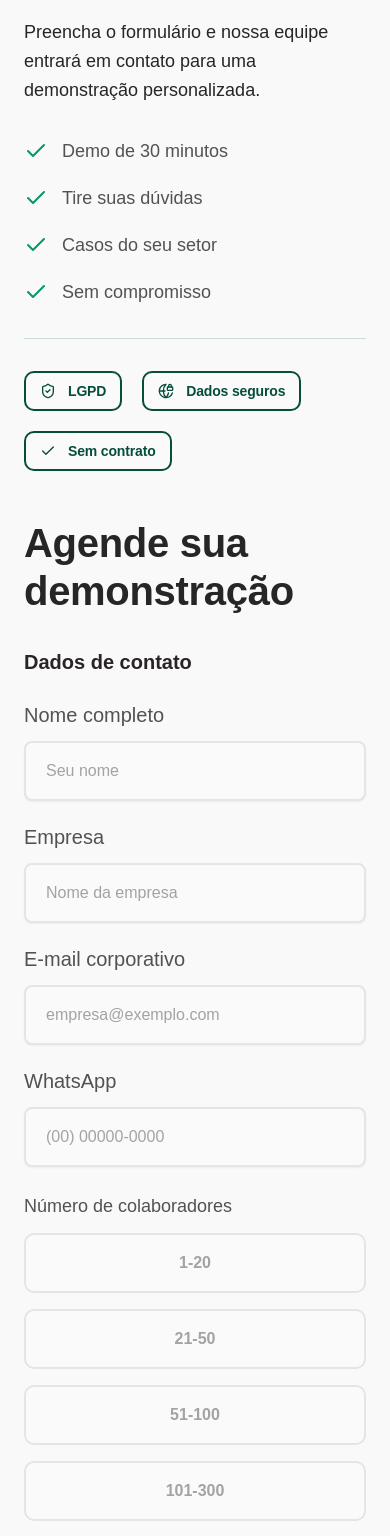
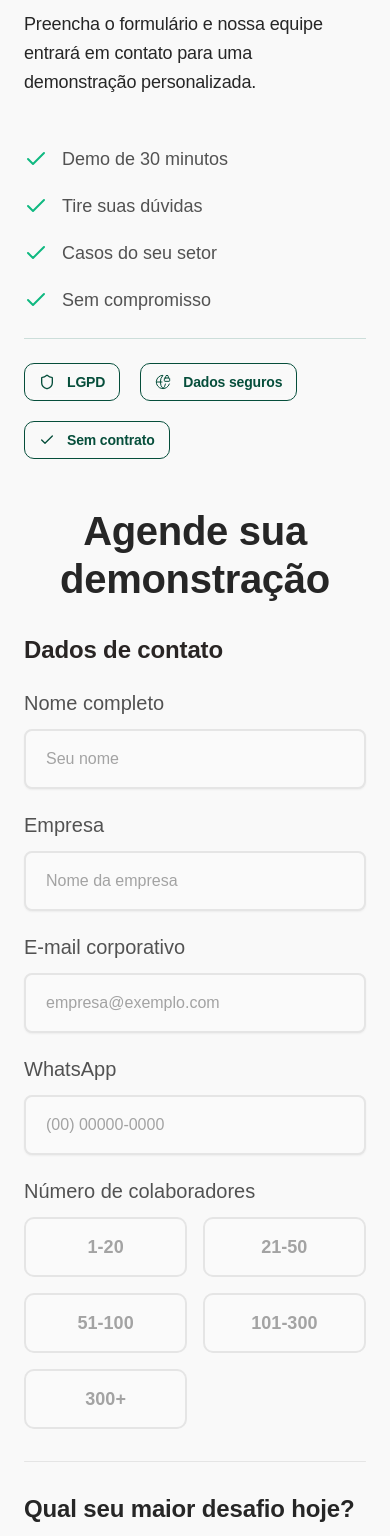
Before and after one commit to RHRECRUITER/rhdpeople.com.br, a React (Vite) app: page / in a window 390 px wide. Shown: the part 5588-7124 px from the top of the page. Built offline with nearby package versions, Linux system fonts and the light colour scheme; no server answers.

Commit message:
fix: ajusta css da seção de forms

```diff
--- a/src/modules/landing/components/LeadForm.tsx
+++ b/src/modules/landing/components/LeadForm.tsx
@@ -16,6 +16,7 @@ import {
   LABEL_STYLE,
   LEAD_CONTAINER,
   SEAL_BADGE,
+  SECTION_HEADING,
   SUBMIT_BUTTON,
 } from '../lib/lead.styles';
 import { formatPhone } from '../lib/lead.utils';
@@ -73,8 +74,8 @@ export function LeadForm({ content = DEFAULT_LEAD }: LeadFormProps) {
   return (
     <section className={cn(SECTION_SURFACE, 'relative min-h-256 flex')} id="demonstracao">
       <div className={cn(LEAD_CONTAINER, 'relative flex-1')}>
-        <div className="flex h-full flex-col gap-12 lg:grid lg:grid-cols-[1fr_1fr] lg:gap-15.75">
-          <div className="relative flex flex-col items-start gap-8 lg:my-auto lg:h-full lg:max-h-195 lg:max-w-xl lg:gap-10">
+        <div className="flex h-full flex-col gap-12 lg:grid lg:grid-cols-[1fr_1fr] lg:gap-15.75 xl:grid-cols-[minmax(0,1fr)_37.0625rem]">
+          <div className="relative flex flex-col items-start gap-6 lg:my-auto lg:h-full lg:max-h-195 lg:max-w-xl">
             <span className={cn(EYEBROW_BADGE, 'relative z-10')}>{content.eyebrow}</span>
 
             <div className="relative z-10 flex flex-col gap-5">
@@ -84,15 +85,15 @@ export function LeadForm({ content = DEFAULT_LEAD }: LeadFormProps) {
                   {content.titleHighlight}
                 </span>
               </h2>
-              <p className="max-w-128.75 text-lg text-neutral-800 leading-relaxed sm:text-xl lg:text-2xl lg:leading-7.5 dark:text-neutral-50">
+              <p className="max-w-128.25 font-heading text-lg text-neutral-800 leading-relaxed tracking-[-0.15px] sm:text-xl lg:text-2xl lg:leading-7.5 dark:text-neutral-50">
                 {content.description}
               </p>
             </div>
 
-            <ul className="relative z-10 flex flex-col gap-5">
+            <ul className="relative z-10 mt-6 flex flex-col gap-5">
               {content.checkpoints.map((checkpoint) => (
                 <li className="flex items-center gap-3.5" key={checkpoint}>
-                  <Check className="size-6 shrink-0 text-emerald-600 dark:text-emerald-300" />
+                  <Check className="size-6 shrink-0 text-emerald-500 dark:text-emerald-300" />
                   <span className="font-medium text-lg text-neutral-600 leading-6.75 dark:text-neutral-300">
                     {checkpoint}
                   </span>
@@ -104,10 +105,14 @@ export function LeadForm({ content = DEFAULT_LEAD }: LeadFormProps) {
 
             <div className="relative z-10 flex flex-wrap items-center gap-5">
               {content.badges.map((badge) => {
-                const Icon = LEAD_BADGE_ICONS[badge.icon];
+                const { Icon, strokeWidth } = LEAD_BADGE_ICONS[badge.icon];
                 return (
                   <div className={SEAL_BADGE} key={badge.label}>
-                    <Icon className="size-4 shrink-0 text-emerald-900 dark:text-neutral-50" />
+                    <Icon
+                      absoluteStrokeWidth
+                      className="size-4 shrink-0 text-emerald-900 dark:text-neutral-50"
+                      strokeWidth={strokeWidth}
+                    />
                     <span>{badge.label}</span>
                   </div>
                 );
@@ -158,14 +163,13 @@ export function LeadForm({ content = DEFAULT_LEAD }: LeadFormProps) {
                   <Input autoComplete="off" tabIndex={-1} type="text" {...register('website')} />
                 </div>
 
-                <h3 className="font-heading font-bold text-[40px] text-neutral-800 leading-12 tracking-[-0.3px] dark:text-neutral-50">
+                <h3 className="text-center font-heading font-bold text-[40px] text-neutral-800 leading-12 tracking-[-0.3px] lg:text-left dark:text-neutral-50">
                   {content.formTitle}
                 </h3>
 
                 <div className="flex flex-col gap-6.5">
-                  <h4 className="font-heading font-semibold text-stone-800 text-xl leading-7.5 dark:text-neutral-300">
-                    {content.contactHeader}
-                  </h4>
+                  <h4 className={cn(SECTION_HEADING, 'text-stone-800')}>{content.contactHeader}</h4>
+                  <div className="flex flex-col gap-6">
                     <div className="grid grid-cols-1 gap-6 sm:grid-cols-2">
                       <div className="flex flex-col gap-3.5">
                         <Label className={LABEL_STYLE} htmlFor="lead-name">
@@ -249,10 +253,10 @@ export function LeadForm({ content = DEFAULT_LEAD }: LeadFormProps) {
                     </div>
 
                     <fieldset className="m-0 border-0 p-0">
-                    <legend className="mb-3.5 font-medium text-neutral-600 text-lg/6.5 dark:text-neutral-400">
+                      <legend className="mb-3.5 font-heading font-medium text-neutral-600 text-xl/6 dark:text-neutral-400">
                         {content.employeeCountHeader}
                       </legend>
-                    <div className="grid grid-cols-1 auto gap-4 sm:grid-cols-5 lg:grid-cols-2 xl:grid-cols-5">
+                      <div className="grid grid-cols-2 gap-x-[15.5px] gap-y-4 sm:grid-cols-5 lg:grid-cols-3 xl:grid-cols-5">
                         {content.employeeRanges.map((range) => {
                           const selected = employeeRange === range;
                           return (
@@ -277,14 +281,15 @@ export function LeadForm({ content = DEFAULT_LEAD }: LeadFormProps) {
                       />
                     </fieldset>
                   </div>
+                </div>
 
-                <div className="h-px w-full bg-neutral-200 lg:max-w-73 dark:bg-neutral-900/45" />
+                <div className="h-[1.5px] w-full rounded-full bg-neutral-200 lg:max-w-73 dark:bg-neutral-900/45" />
 
-                <fieldset className="flex flex-col gap-6.5 border-0 p-0">
-                  <legend className="font-heading font-semibold text-neutral-800 text-xl leading-7.5 dark:text-neutral-300">
+                <fieldset className="m-0 flex min-w-0 flex-col gap-2 border-0 p-0">
+                  <legend className={cn(SECTION_HEADING, 'mb-6.5 text-neutral-800')}>
                     {content.challengeHeader}
                   </legend>
-                  <div className="grid grid-cols-1 gap-4 sm:grid-cols-2 sm:gap-x-8 sm:gap-y-4">
+                  <div className="grid grid-cols-1 gap-4 sm:grid-cols-2 sm:gap-x-8.25">
                     {content.challenges.map((challenge) => {
                       const selected = objectives[challenge.id];
                       return (
@@ -301,12 +306,10 @@ export function LeadForm({ content = DEFAULT_LEAD }: LeadFormProps) {
                             className={
                               selected
                                 ? 'flex size-6 shrink-0 items-center justify-center rounded-full bg-emerald-600'
-                                : 'size-6 shrink-0 rounded-full border-[1.5px] border-neutral-400 dark:border-neutral-500'
+                                : 'size-6 shrink-0 rounded-full border-[1.5px] border-neutral-400'
                             }
                           >
-                            {selected && (
-                              <span className="size-2.5 rounded-full bg-emerald-50 dark:bg-emerald-100" />
-                            )}
+                            {selected && <span className="size-2.5 rounded-full bg-emerald-50" />}
                           </span>
                         </button>
                       );
@@ -352,7 +355,7 @@ export function LeadForm({ content = DEFAULT_LEAD }: LeadFormProps) {
                       </>
                     )}
                   </button>
-                  <p className="text-center font-bold text-neutral-400 text-sm leading-5">
+                  <p className="text-center font-bold text-neutral-400 text-sm leading-5 tracking-[-0.16px]">
                     {content.termsNotice}{' '}
                     <a
                       className="text-neutral-500 underline dark:text-neutral-300"
--- a/src/modules/landing/content/lead.content.ts
+++ b/src/modules/landing/content/lead.content.ts
@@ -8,7 +8,7 @@ export const DEFAULT_LEAD: LeadSectionContent = {
     'Preencha o formulário e nossa equipe entrará em contato para uma demonstração personalizada.',
   checkpoints: ['Demo de 30 minutos', 'Tire suas dúvidas', 'Casos do seu setor', 'Sem compromisso'],
   badges: [
-    { icon: 'shield-check', label: 'LGPD' },
+    { icon: 'shield', label: 'LGPD' },
     { icon: 'globe-lock', label: 'Dados seguros' },
     { icon: 'check', label: 'Sem contrato' },
   ],
--- a/src/modules/landing/lib/lead.icons.ts
+++ b/src/modules/landing/lib/lead.icons.ts
@@ -1,7 +1,8 @@
-import { Check, GlobeLock, ShieldCheck } from 'lucide-react';
+import { Check, GlobeLock, Shield } from 'lucide-react';
 
+/** Espessura de traço em px absolutos, conforme os ícones dos selos no Figma. */
 export const LEAD_BADGE_ICONS = {
-  'shield-check': ShieldCheck,
-  'globe-lock': GlobeLock,
-  check: Check,
+  shield: { Icon: Shield, strokeWidth: 2 },
+  'globe-lock': { Icon: GlobeLock, strokeWidth: 1.5 },
+  check: { Icon: Check, strokeWidth: 2 },
 } as const;
--- a/src/modules/landing/lib/lead.styles.ts
+++ b/src/modules/landing/lib/lead.styles.ts
@@ -13,12 +13,16 @@ export const EYEBROW_BADGE = cn(
 );
 
 export const SEAL_BADGE = cn(
-  'flex items-center gap-3 rounded-[10px] px-3.5 py-2 font-bold text-sm tracking-[-0.16px]',
-  'border-2 border-emerald-900 bg-neutral-50/30 text-emerald-900 backdrop-blur-xs',
-  'dark:border-white/15 dark:bg-white/6 dark:text-neutral-50',
+  'flex items-center gap-3 rounded-[10px] px-3.5 py-2 font-bold text-sm/5 tracking-[-0.16px]',
+  'border border-emerald-900 bg-neutral-50/28 text-emerald-900 backdrop-blur-xs',
+  'dark:border-2 dark:border-white/14 dark:bg-white/6 dark:text-neutral-50',
 );
 
 export const LABEL_STYLE = cn('font-medium text-neutral-600 text-xl/6 dark:text-neutral-400');
+
+export const SECTION_HEADING = cn(
+  'font-heading font-semibold text-2xl/7.5 tracking-[-0.15px] dark:text-neutral-300',
+);
 
 export const INPUT_STYLE = cn(
   'h-15 w-full rounded-[8px] border-2 border-neutral-200 bg-neutral-50 px-5',
@@ -32,13 +36,13 @@ export const INPUT_STYLE = cn(
 export const EMPLOYEE_BUTTON = {
   active: cn(
     'flex h-15 w-full items-center justify-center rounded-[10px] border-2',
-    'border-emerald-600 bg-emerald-50 px-3 font-bold text-base text-emerald-600 lg:text-lg',
-    'dark:border-emerald-600 dark:bg-emerald-950/40 dark:text-emerald-300',
+    'border-emerald-600 bg-emerald-50 px-3 font-bold text-lg/7 text-emerald-600',
+    'dark:border-emerald-600 dark:bg-emerald-950/24 dark:text-emerald-300',
     'cursor-pointer transition-all focus-within:ring-3 focus-within:ring-emerald-600/35 focus-within:ring-offset-2 dark:focus-within:ring-emerald-400/35 dark:focus-within:ring-offset-neutral-900',
   ),
   idle: cn(
     'flex h-15 w-full items-center justify-center rounded-[10px] border-2',
-    'border-neutral-200 bg-neutral-50 px-3 font-bold text-base text-neutral-400 lg:text-lg',
+    'border-neutral-200 bg-neutral-50 px-3 font-bold text-lg/7 text-neutral-400',
     'hover:border-neutral-300 dark:border-neutral-700 dark:bg-neutral-900',
     'dark:text-neutral-400 dark:hover:border-neutral-600',
     'cursor-pointer transition-all focus-within:ring-3 focus-within:ring-emerald-600/35 focus-within:ring-offset-2 dark:focus-within:ring-emerald-400/35 dark:focus-within:ring-offset-neutral-900',
@@ -48,13 +52,13 @@ export const EMPLOYEE_BUTTON = {
 export const CHALLENGE_BUTTON = {
   active: cn(
     'flex h-16 items-center justify-between rounded-[10px] border-2 px-6 text-left',
-    'border-emerald-600 bg-emerald-50 font-bold text-base text-emerald-600',
-    'dark:border-emerald-600 dark:bg-emerald-950/40 dark:text-emerald-300',
+    'border-emerald-600 bg-emerald-50 font-bold text-base/6 text-emerald-600',
+    'dark:border-emerald-600 dark:bg-emerald-950/24 dark:text-emerald-300',
     'transition-all cursor-pointer',
   ),
   idle: cn(
     'flex h-16 items-center justify-between rounded-[10px] border-2 px-6 text-left',
-    'border-neutral-200 bg-neutral-50 font-bold text-base text-neutral-400',
+    'border-neutral-200 bg-neutral-50 font-bold text-base/6 text-neutral-400',
     'hover:border-neutral-300 dark:border-neutral-700 dark:bg-neutral-900',
     'dark:text-neutral-400 dark:hover:border-neutral-600',
     'transition-all cursor-pointer',
@@ -62,7 +66,7 @@ export const CHALLENGE_BUTTON = {
 } as const;
 
 export const SUBMIT_BUTTON = cn(
-  'flex w-full items-center justify-center gap-3 rounded-[14px]',
+  'flex w-full items-center justify-center gap-3 rounded-[10px] dark:rounded-[14px]',
   'bg-emerald-700 py-5.5 px-6 font-heading font-semibold text-base/7.5 text-neutral-50 lg:text-2xl/7.5',
   'tracking-[-0.15px] shadow-[0px_5px_4px_rgba(0,0,0,0.2)] transition-colors',
   'hover:bg-emerald-800 disabled:cursor-not-allowed disabled:opacity-70',
--- a/src/modules/landing/types/lead.types.ts
+++ b/src/modules/landing/types/lead.types.ts
@@ -12,7 +12,7 @@ export interface ChallengeOption {
 }
 
 export interface LeadChecklistBadge {
-  icon: 'shield-check' | 'globe-lock' | 'check';
+  icon: 'shield' | 'globe-lock' | 'check';
   label: string;
 }
 
```
Lines whose indentation alone changed are shown as unchanged.
